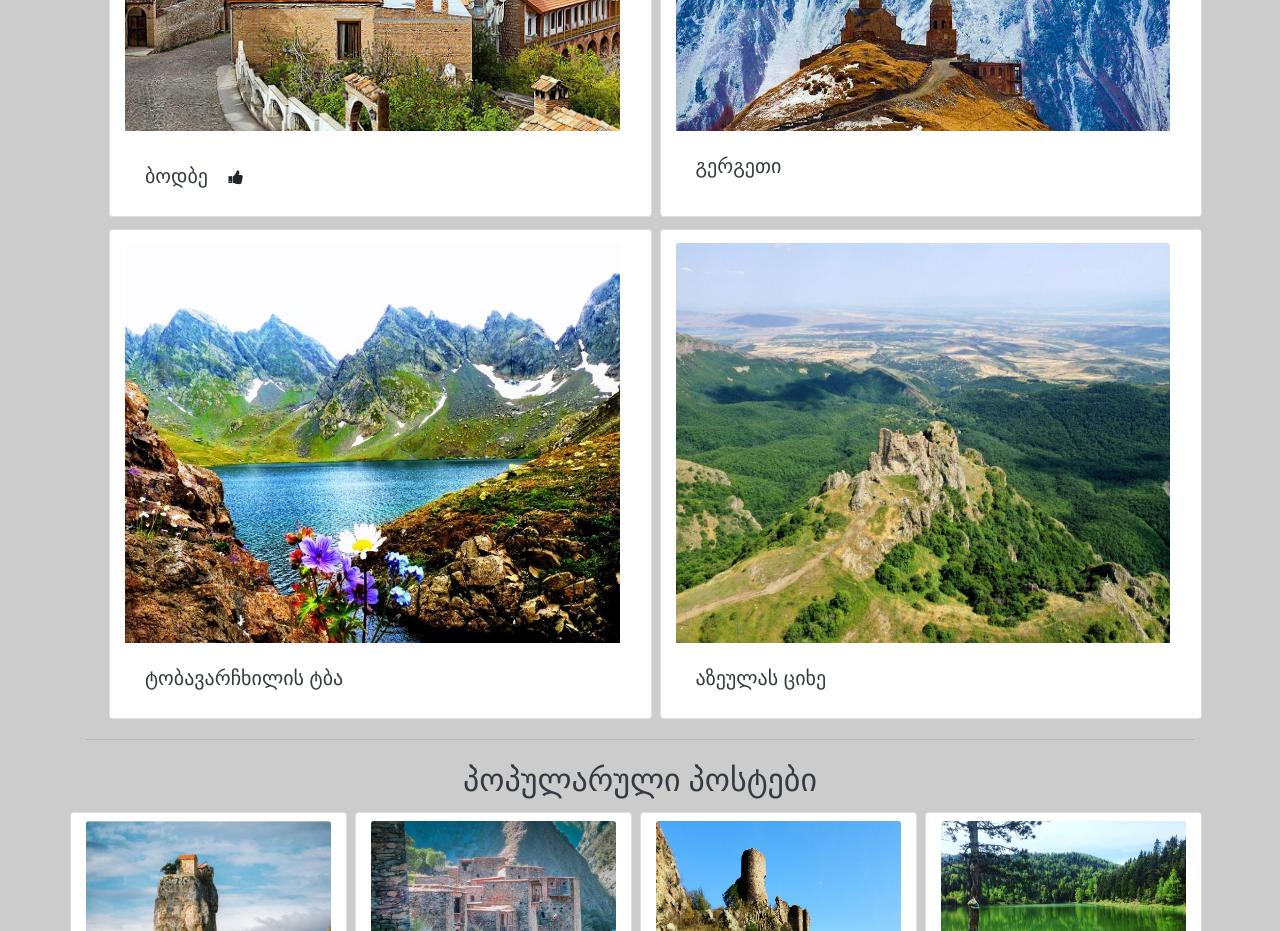
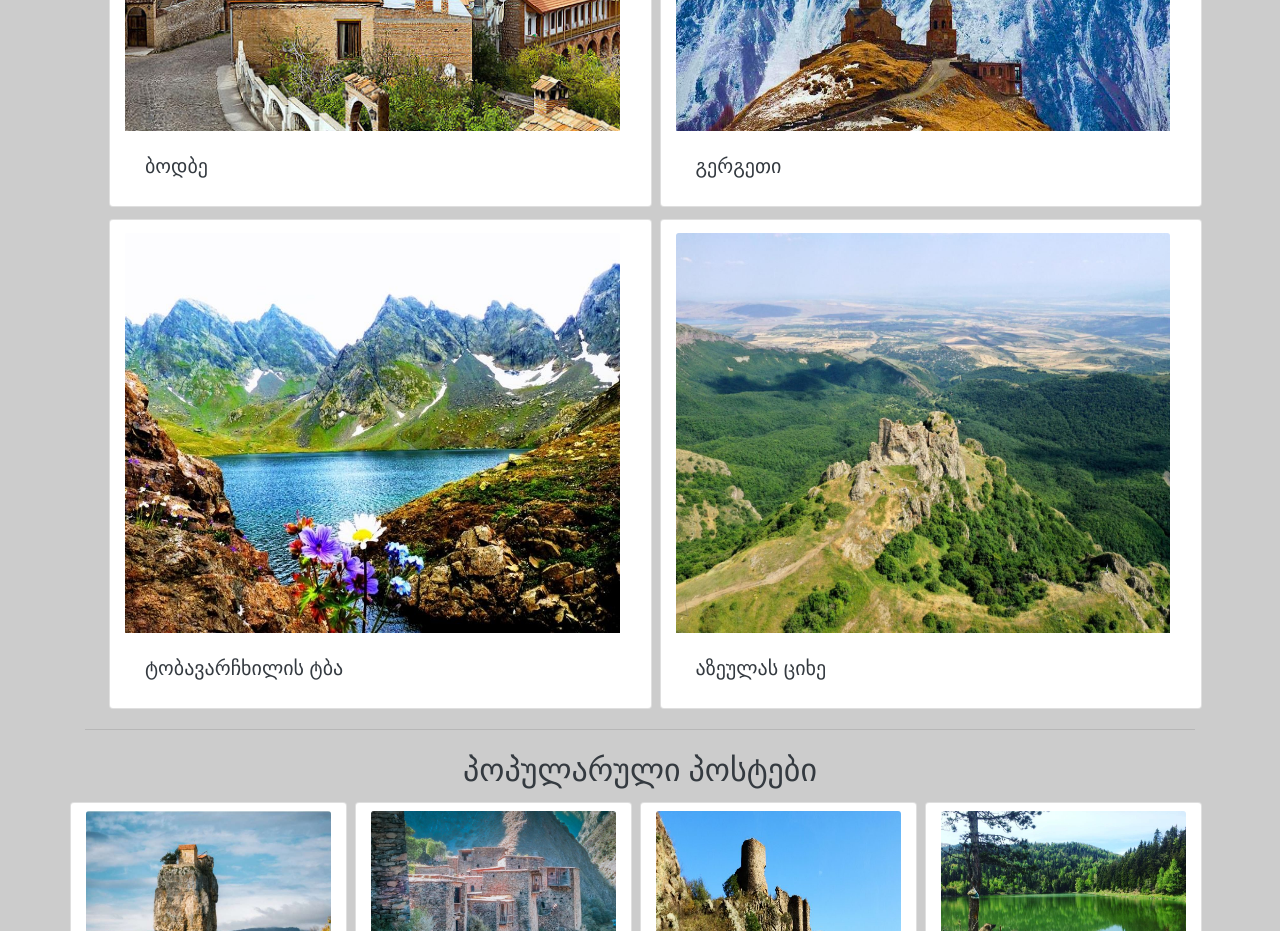
Before and after one commit to gurami-g/MyBlog, a plain HTML site: page index.html in a window 1280 px wide. Shown: the part 1300-2231 px from the top of the page. Drawn offline with nearby package versions, Linux system fonts and the light colour scheme.

Commit message:
Update index.html

```diff
--- a/index.html
+++ b/index.html
@@ -8,7 +8,6 @@
     <link rel="stylesheet" href="css\bootstrap-reboot.css">
     <link rel="stylesheet" href="css\bootstrap.css">
     <link rel="stylesheet" href="../fonts/fonts.css">
-    <link rel="stylesheet" href="https://cdnjs.cloudflare.com/ajax/libs/font-awesome/4.7.0/css/font-awesome.min.css">
     <script src="https://code.jquery.com/jquery-3.5.1.slim.min.js"
         integrity="sha384-DfXdz2htPH0lsSSs5nCTpuj/zy4C+OGpamoFVy38MVBnE+IbbVYUew+OrCXaRkfj"
         crossorigin="anonymous"></script>
@@ -291,17 +290,10 @@
                     <a href="html/bodbe.html" class="navbar-brand text-dark">
                         <img src="images/bodbe.jpg" class="card-img-top" width="512" height="400" alt="...">
                         <div class="card-body">
-                            <p class="card-text" >ბოდბე </p></a>
-                            <i onclick="myFunction(this)" class="fa fa-thumbs-up"></i>
-
-                            <script>
-                            function myFunction(x) {
-                              x.classList.toggle("fa-thumbs-down");
-                            }
-                            </script>
+                            <p class="card-text" >ბოდბე </p>
                         </div>
 
-
+                    </a>
                 </div>
                 <div class="card col-sm-12 col-xl pt-2 mr-2 mb-1" style="width: 24rem;">
                     <a href="html/gergeti.html" class="navbar-brand text-dark">
```
